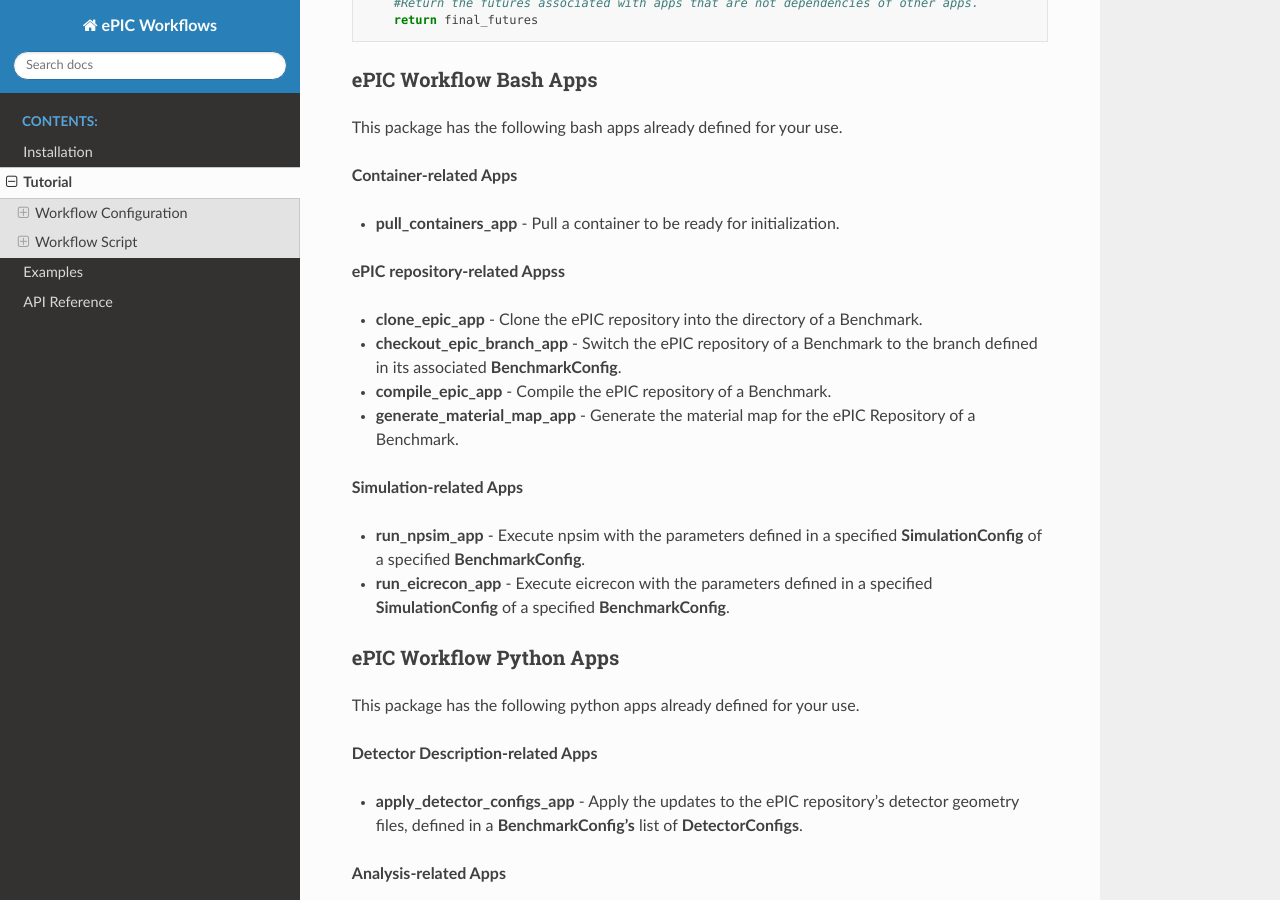
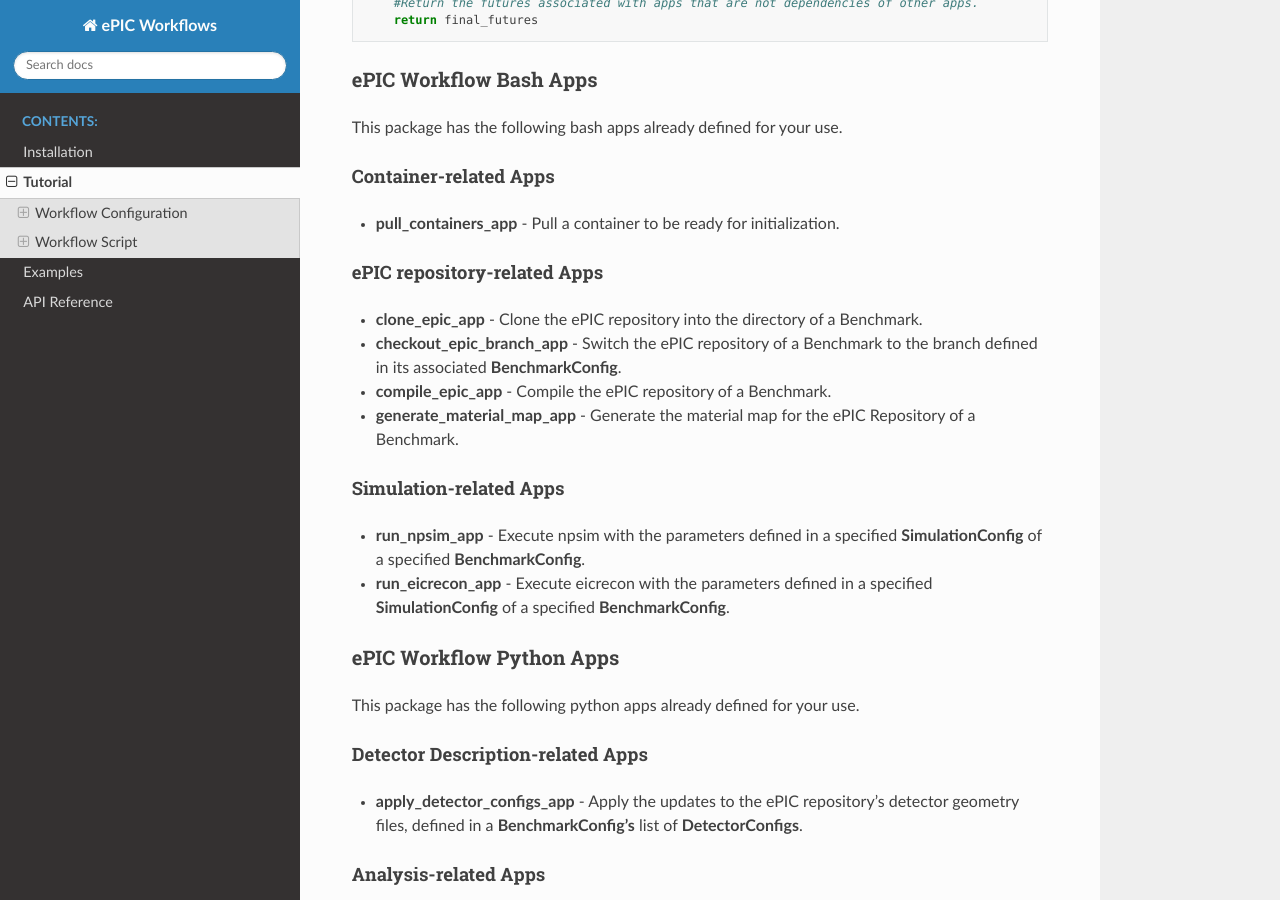
Before and after one commit to amirkas/ePIC-Benchmark-lib, a Sphinx documentation site: the page built from docs/guide.rst, in a window 1280 px wide and 900 px high, scrolled down 11128 px. Built offline with Sphinx 7.4.7 and the Read the Docs theme 3.1.0, drawn with Linux system fonts in a browser that asks for light colours.

Commit message:
fixed certain headings

```diff
--- a/docs/conf.py
+++ b/docs/conf.py
@@ -13,7 +13,8 @@
 import os
 import sys
 
-sys.path.insert(0, os.path.abspath('./src'))
+sys.path.insert(0, os.path.abspath('../src/'))
+import ePIC_benchmarks
 
 
 
--- a/docs/guide.rst
+++ b/docs/guide.rst
@@ -556,11 +556,13 @@ ePIC Workflow Bash Apps
 
 This package has the following bash apps already defined for your use.
 
-**Container-related Apps**
+Container-related Apps
+""""""""""""""""""""""
 
 * **pull_containers_app** - Pull a container to be ready for initialization.
 
-**ePIC repository-related Appss**
+ePIC repository-related Apps
+""""""""""""""""""""""""""""
 
 * **clone_epic_app** - Clone the ePIC repository into the directory of a Benchmark.
 
@@ -570,7 +572,8 @@ This package has the following bash apps already defined for your use.
 
 * **generate_material_map_app** - Generate the material map for the ePIC Repository of a Benchmark.
 
-**Simulation-related Apps**
+Simulation-related Apps
+"""""""""""""""""""""""
 
 * **run_npsim_app** - Execute npsim with the parameters defined in a specified **SimulationConfig** of a specified **BenchmarkConfig**.
 
@@ -581,11 +584,13 @@ ePIC Workflow Python Apps
 
 This package has the following python apps already defined for your use.
 
-**Detector Description-related Apps**
+Detector Description-related Apps
+"""""""""""""""""""""""""""""""""
 
 * **apply_detector_configs_app** - Apply the updates to the ePIC repository's detector geometry files, defined in a **BenchmarkConfig's** list of **DetectorConfigs**.
 
-**Analysis-related Apps**
+Analysis-related Apps
+"""""""""""""""""""""
 
 * **generate_performance_plots_app** - Generate the tracking performance plots and statistics for a given simulation and benchmark.
 
```
